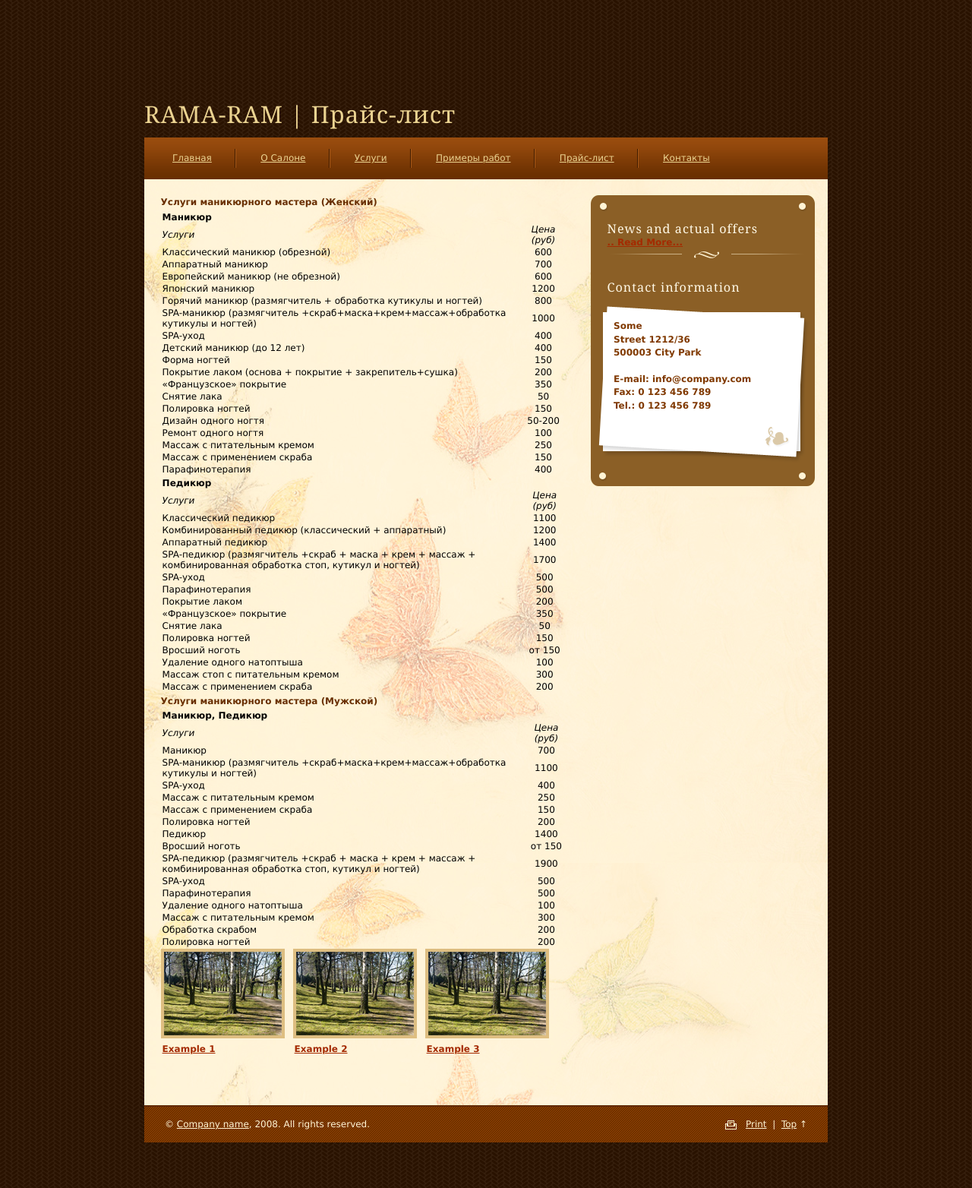
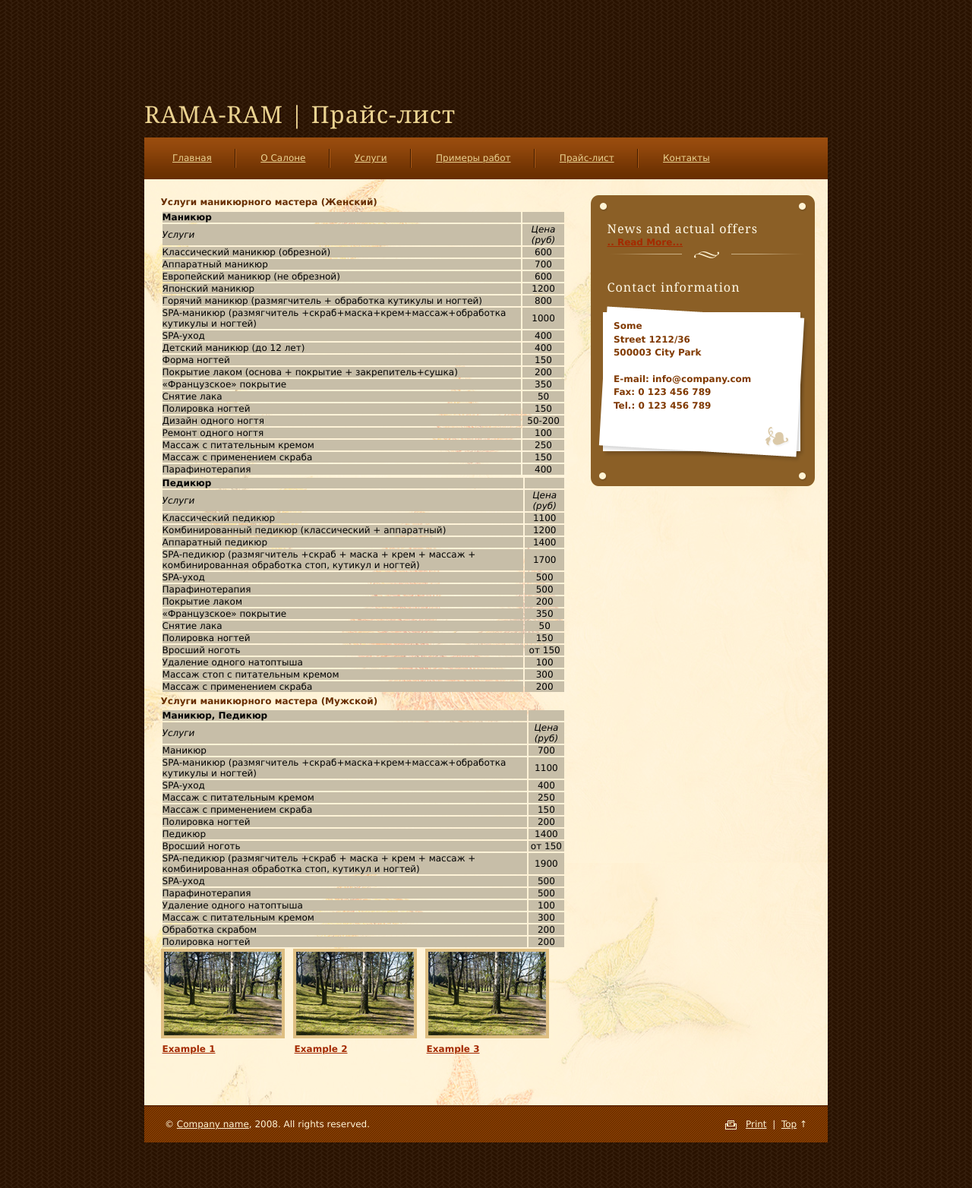
Before and after one commit to hairstyle/hairstyle.github.com, a Jekyll site: the page built from price-list.md, in a window 1280 px wide. Shown: the whole page at 76% size. Built offline with Jekyll 4.4.1, drawn with Linux system fonts in a browser that asks for light colours.

Commit message:
Change CSS - Table Section

```diff
--- a/css/style.css
+++ b/css/style.css
@@ -437,9 +437,14 @@ font-weight: normal;
 }
 
 #Tables
+td{
+font-size:1.2em;
+border:1px solid #98bf21;
+padding:3px 7px 2px 7px;
+}
 
-tr {
-color:#ffffff;
+tr{
+color:#000;
 background-color:#C7BEA8;
 }
 
```
